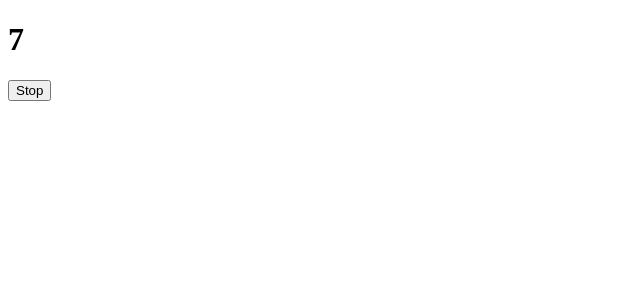
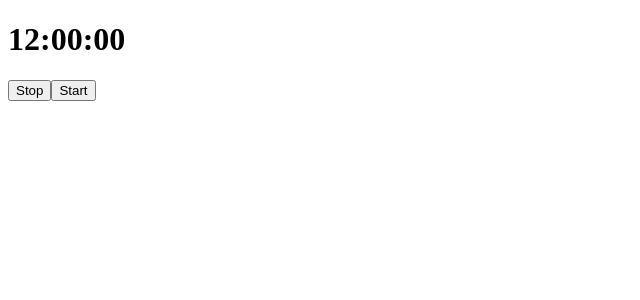
Before and after one commit to freshcodeAlice/fd-react-welcome, a React (Create React App) app: page / in a window 1280 px wide. Shown: the top 300 px of the page, without its empty margins (0-640 px from the left). Built offline with nearby package versions, Linux system fonts and the light colour scheme.

Commit message:
date-fns timer

```diff
--- a/package.json
+++ b/package.json
@@ -6,6 +6,7 @@
     "@testing-library/jest-dom": "^5.16.5",
     "@testing-library/react": "^13.4.0",
     "@testing-library/user-event": "^13.5.0",
+    "date-fns": "^2.29.3",
     "react": "^18.2.0",
     "react-dom": "^18.2.0",
     "react-scripts": "5.0.1",
--- a/src/components/Timer/index.js
+++ b/src/components/Timer/index.js
@@ -1,25 +1,27 @@
 import React, { Component } from 'react';
+import {format, addSeconds} from 'date-fns';
 
 class Timer extends Component {
     constructor(props) {
         super(props);
         this.state = {
-            count: 0
+            time: new Date(0,0,0,0,0,0)
         }
         this.intervalId = null;
     }
 
     start = () => {
        this.intervalId = setInterval(()=>{
-            const {count} = this.state;
+            const {time} = this.state;
+        const newdate = addSeconds(time, 1);
             this.setState({
-                count: count+1
+                time: newdate
             })
+
         }, 1000);
-
     }
     componentDidMount(){
-        this.start();
+ //       this.start();
     }
 
     componentWillUnmount(){
@@ -31,10 +33,12 @@
     }
 
     render() {
+        const {time} = this.state;
         return (
             <div>
-               <h1>{this.state.count}</h1>
+               <h1>{format(time, 'hh:mm:ss')}</h1>
                <button onClick={this.stop}>Stop</button>
+               <button onClick={this.start}>Start</button>
             </div>
         );
     }
```
Also changed, not shown: 1 other file (tests, documents, lock files or other folders).
